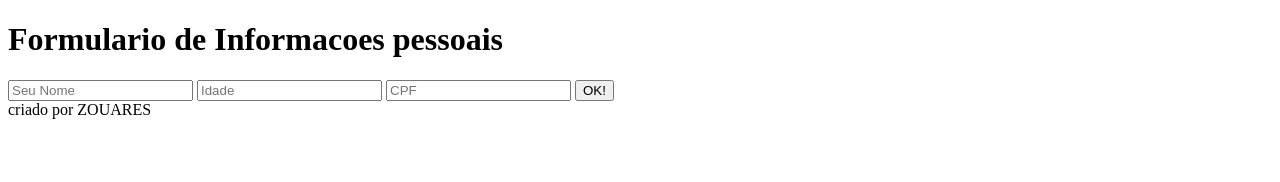
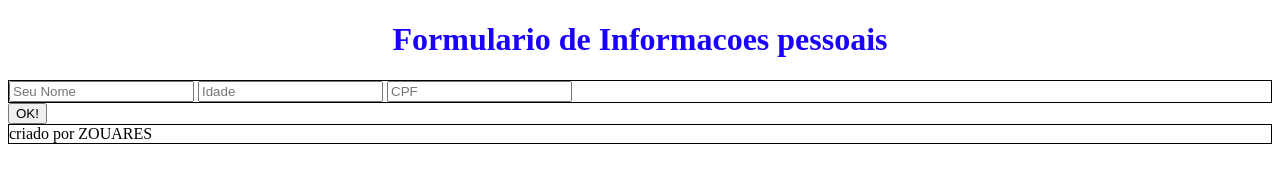
Before and after one commit to Zouares/programacao-web-aula, a plain HTML site: page index.html in a window 1280 px wide. Drawn offline with Linux system fonts and the light colour scheme.

Commit message:
modificacao ambos

```diff
--- a/index.html
+++ b/index.html
@@ -4,14 +4,18 @@
     <meta charset="UTF-8">
     <meta name="viewport" content="width=device-width, initial-scale=1.0">
     <title>Aula</title>
-
+    <link rel="stylesheet" href="style.css">
 </head>
 <body>
-    <h1>Formulario de Informacoes pessoais</h1>
+    <h1 id="titulo">Formulario de Informacoes pessoais</h1>
+
+<div class="entradas-formulario">
     <input type="text" placeholder="Seu Nome">
     <input type="number"placeholder="Idade">
     <input type="text"placeholder="CPF">
+</div>
+
     <button>OK!</button>
-    <footer>criado por ZOUARES</footer>
+    <footer class="Rodape">criado por ZOUARES</footer>
 </body>
 </html>
--- a/style.css
+++ b/style.css
@@ -0,0 +1,20 @@
+
+#titulo {
+
+    color: rgb(25, 0, 255);
+    text-align: center;
+}
+
+.entradas-formulario {
+
+    border: 1px solid;
+    align
+
+}
+
+.Rodape {
+
+    border: 1px solid;
+
+
+}
```
